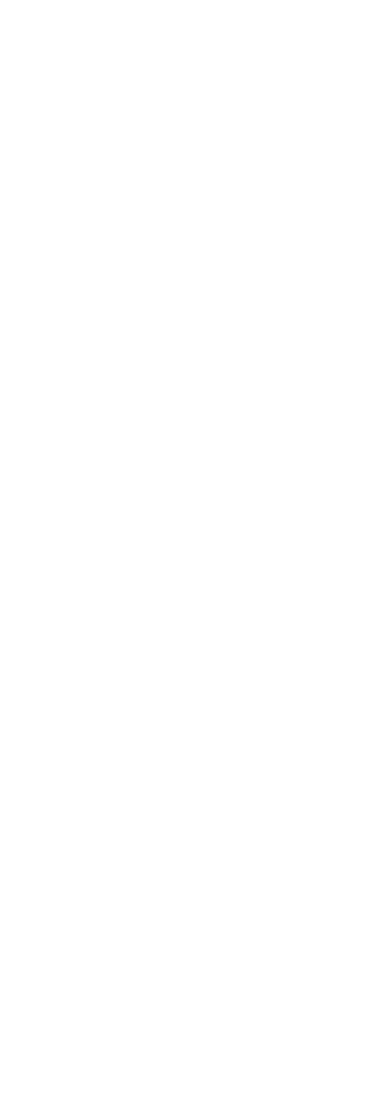
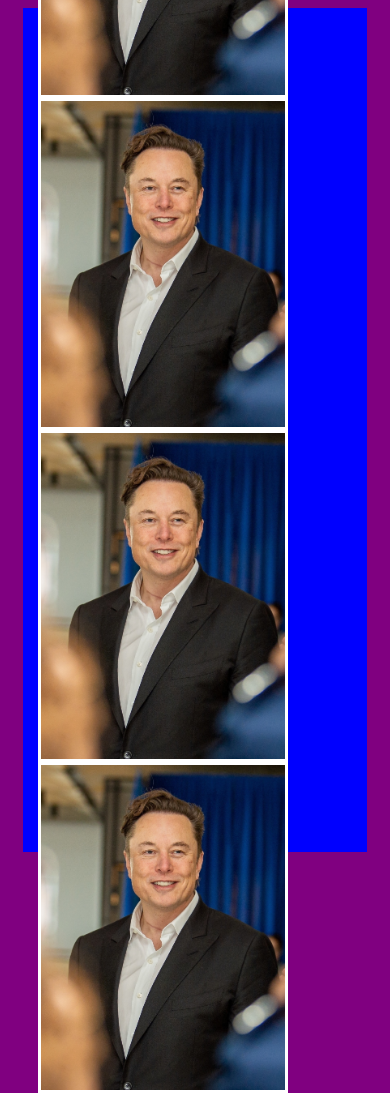
Before and after one commit to lucas-catto/Tecnico, a plain HTML site: page Album_de_Figurinha/Site/index.html in a window 390 px wide. Before the commit the page ends 844 px from the top, so only its background shows below. Drawn offline with Linux system fonts and the light colour scheme.

Commit message:
Adicionei algumas imagens como principal e para transição, alterei o HTML e iniciei o CSS, coloquei uma media-query pois quero deixar responsivo, acho que vou incrementar mais itens no site (colocar outra linha, (ai fica coomo uma coluna)), mas ai acho que vou testar com CSS-Grid.

```diff
--- a/Album_de_Figurinha/Site/index.html
+++ b/Album_de_Figurinha/Site/index.html
@@ -5,13 +5,17 @@
         <meta http-equiv="X-UA-Compatible" content="IE=edge">
         <meta name="viewport" content="width=device-width, initial-scale=1.0">
         <title>Document</title>
+        <link rel="stylesheet" href="style.css">
+        <style>
+
+        </style>
     </head>
     <body>
         <div class="site">
-            <img src="" id="" alt>
-            <img src="" id="" alt>
-            <img src="" id="" alt>
-            <img src="" id="" alt>
+            <img src="img/img1.jpg" id="img1">
+            <img src="img/img1.jpg" id="img2">
+            <img src="img/img1.jpg" id="img3">
+            <img src="img/img1.jpg" id="img4">
         </div>
     </body>
 </html>
--- /dev/null
+++ b/Album_de_Figurinha/Site/style.css
@@ -0,0 +1,52 @@
+*{
+    border:  0;
+    padding: 0;
+    box-sizing: border-box;
+}
+
+html, body{
+    width:              100%;
+    height:             100%;
+    background-color: purple;
+    display:            flex;
+    justify-content:    center;
+}
+
+.site{
+    width:              100%;
+    max-width:          1300px;
+    height:             100%;
+    background-color: blue;
+    display:            flex;
+    justify-content:    center;
+    margin:             0px 15px 0px 15px;
+
+}
+
+img{
+    max-width:  250px;
+    max-height: 350px;
+    margin: 0px 15px 0px 15px;
+    border: 3px solid rgb(255, 255, 255);
+}
+
+@media (max-width: 768px){
+    .site{
+        display:        flex;
+        flex-direction: column;
+    }
+}
+
+
+#img1:hover{
+    background-image: url('img/img2.png');
+}
+#img2:hover{
+    background-image: url('img/img2.png');
+}
+#img3:hover{
+    background-image: url('img/img2.png');
+}
+#img4:hover{
+    background-image: url('img/img2.png');
+}
```
Also changed, not shown: Album_de_Figurinha/Site/img/img1.jpg (added), Album_de_Figurinha/Site/img/img2.png (added).
